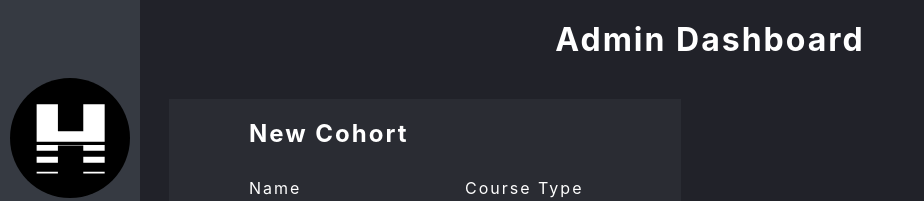
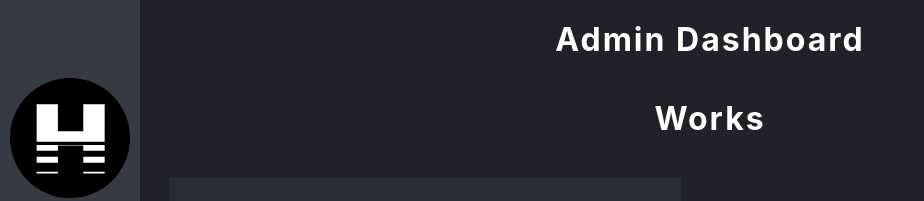
Before and after one commit to MacLure/project-horizon-react, a React (Create React App) app: page /admin in a window 1280 px wide. Shown: the top 201 px of the page, without its empty margins (0-924 px from the left). Built offline with nearby package versions, Linux system fonts and the light colour scheme; no server answers; a web font is replaced by a local one.

Commit message:
added title to admin

```diff
--- a/src/components/AdminDashboard.jsx
+++ b/src/components/AdminDashboard.jsx
@@ -60,6 +60,7 @@ class AdminDashboard extends Component {
       <React.Fragment>
         <NavBar/>
         <Title>Admin Dashboard</Title>
+        <Title>Works</Title>
         <Container>
           <NewCohortForm />
           <NewStudentForm />
```
